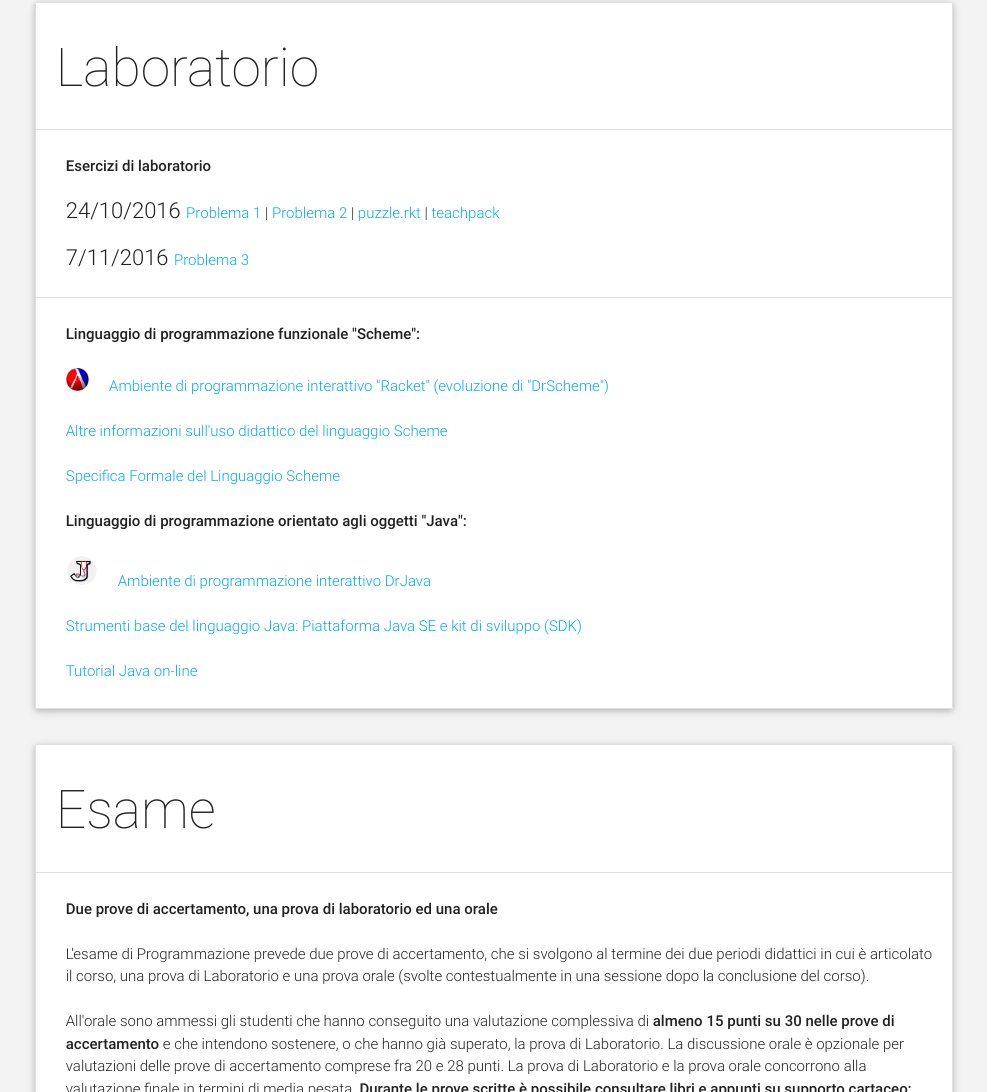
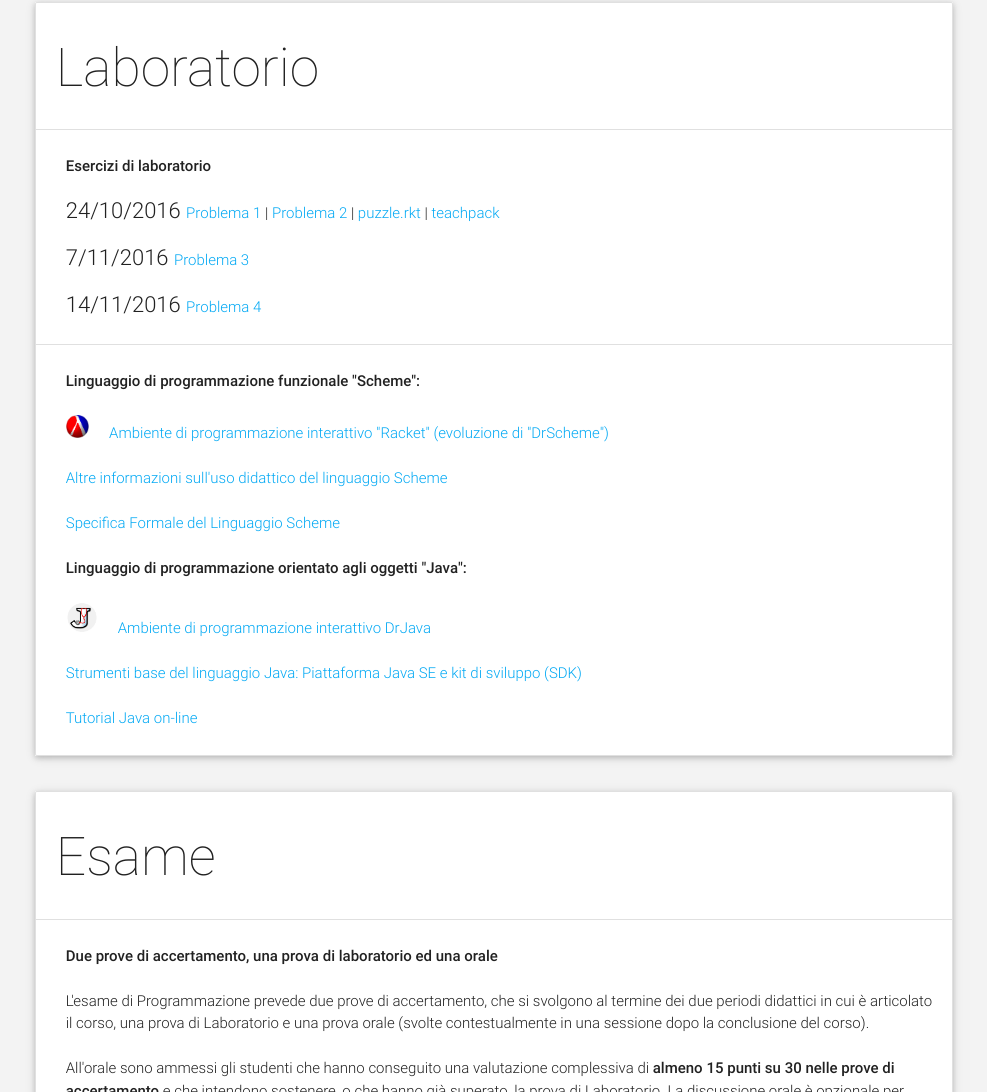
Before and after one commit to SerenaDose/serenadose.github.io, a plain HTML site: page uni/programmazione.html in a window 1280 px wide. Shown: the part 1044-2136 px from the top of the page, without its empty margins (146-1133 px from the left). Drawn offline with nearby package versions, Linux system fonts and the light colour scheme.

Commit message:
+ esercizio laboratorio programmazione

```diff
--- a/uni/programmazione.html
+++ b/uni/programmazione.html
@@ -168,12 +168,11 @@
     <a href="https://users.dimi.uniud.it/~claudio.mirolo/teaching/programmazione/laboratory/assignments_16_17/24-10-16b.pdf">Problema 2 </a>| <a target="_blank" href="https://users.dimi.uniud.it/~claudio.mirolo/teaching/programmazione/pages/examples/teachpack/puzzle.rkt">puzzle.rkt</a> |
          <a href="https://users.dimi.uniud.it/~claudio.mirolo/teaching/programmazione/pages/examples/teachpack/drawings.ss">teachpack</a>
 
-
-
-
-
          <br><br>
           <span style="font-size:22px;">7/11/2016 </span> <a target="_blank" href="https://users.dimi.uniud.it/~claudio.mirolo/teaching/programmazione/laboratory/assignments_16_17/07-11-16.pdf">Problema 3 </a>
+
+          <br><br>
+          <span style="font-size:22px;">14/11/2016 </span> <a target="_blank" href="https://users.dimi.uniud.it/~claudio.mirolo/teaching/programmazione/laboratory/assignments_16_17/14-11-16.pdf">Problema 4 </a>
 
 
 </p></li>
```
